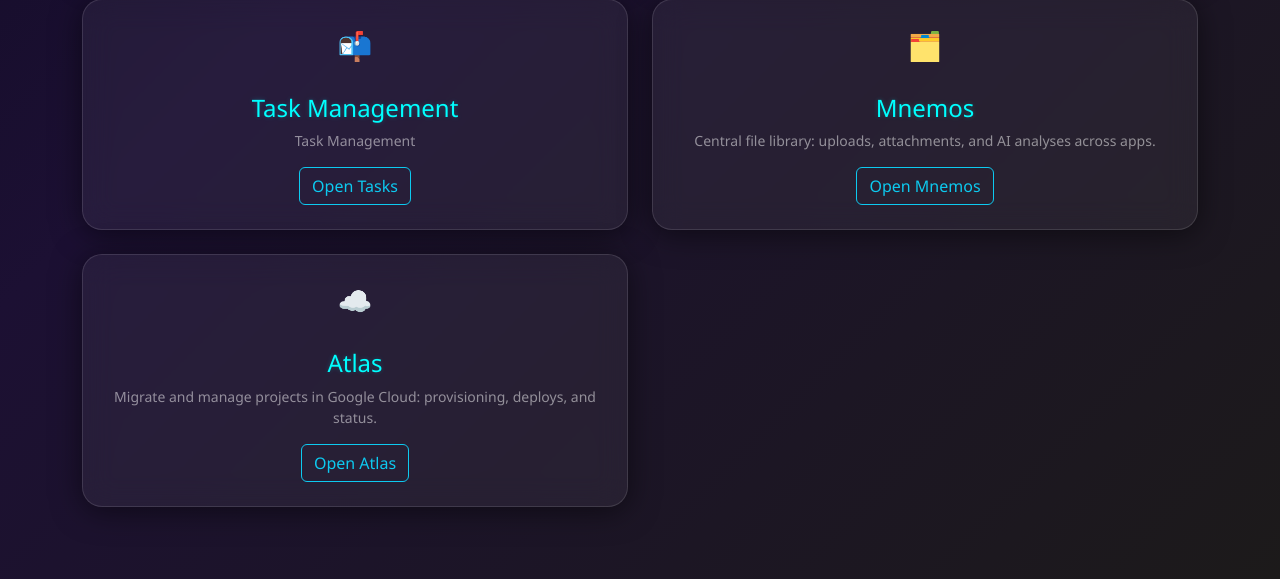
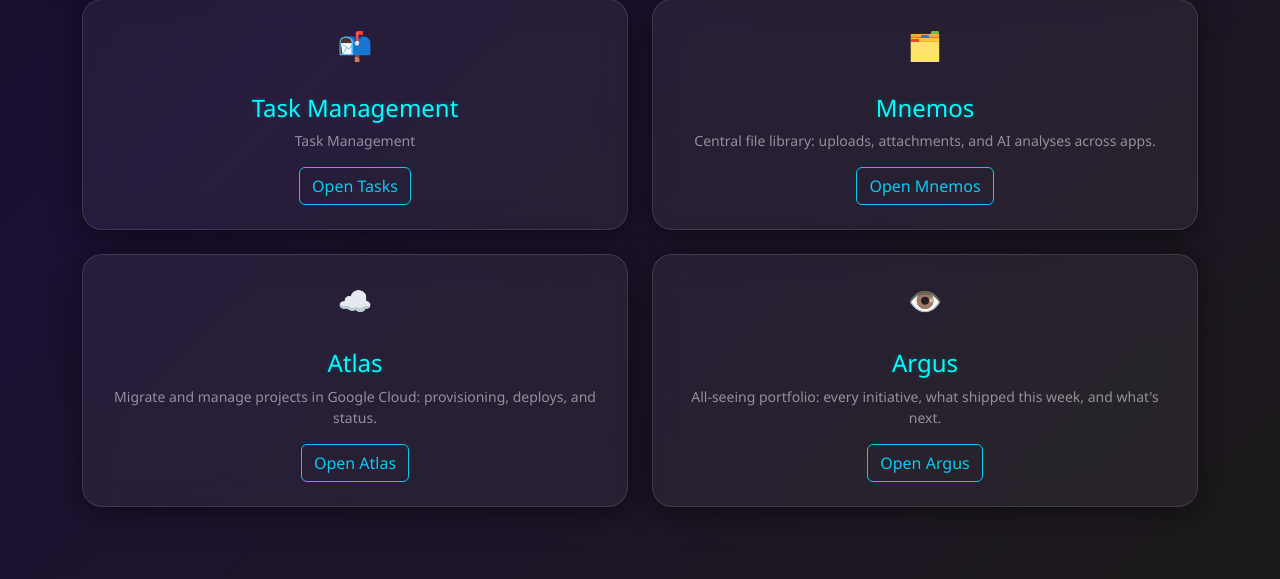
Before and after one commit to Rinkels/foundry, a Django app: page / in a window 1280 px wide. Shown: the part 1242-1821 px from the top of the page. Run offline with Django 5.2, Linux system fonts and the light colour scheme; the visitor is signed in with stand-in values (Sample User, id 1); data that the repository does not hold is empty.

Commit message:
backup: R1-UFO 2026-07-20 17:11

```diff
--- a/foundry/templates/foundry/home.html
+++ b/foundry/templates/foundry/home.html
@@ -365,6 +365,32 @@
             </div>
         {% endif %}
     </div>
+    {# Argus (Initiatives portfolio) #}
+    <div class="col">
+        {% if cards.argus %}
+          <a href="{% url 'argus:dashboard' %}"
+             class="text-decoration-none text-white position-relative">
+            <div class="neon-glass-card neon-mnemos h-100 p-4 d-flex flex-column justify-content-center align-items-center text-center">
+              <div class="card-icon">👁️</div>
+              <h4 class="card-title mb-2">{% trans "Argus" %}</h4>
+              <small class="text-white-50 mb-3">
+                {% trans "All-seeing portfolio: every initiative, what shipped this week, and what's next." %}
+              </small>
+              <span class="btn btn-outline-info">{% trans "Open Argus" %}</span>
+            </div>
+          </a>
+        {% else %}
+            <div class="position-relative">
+              <div class="neon-glass-card neon-code card-disabled h-100 p-4 d-flex flex-column justify-content-center align-items-center text-center">
+                <div class="card-icon">👁️</div>
+                <h4 class="card-title mb-2">{% trans "Argus" %}</h4>
+                <small class="text-white-50 mb-3">{% trans "All-seeing portfolio of initiatives." %}</small>
+                <span class="btn btn-outline-secondary disabled">{% trans "Coming soon" %}</span>
+              </div>
+              <div class="coming-soon-badge">Contact Admin for access</div>
+            </div>
+        {% endif %}
+    </div>
   </div>
 </div>
 
```
